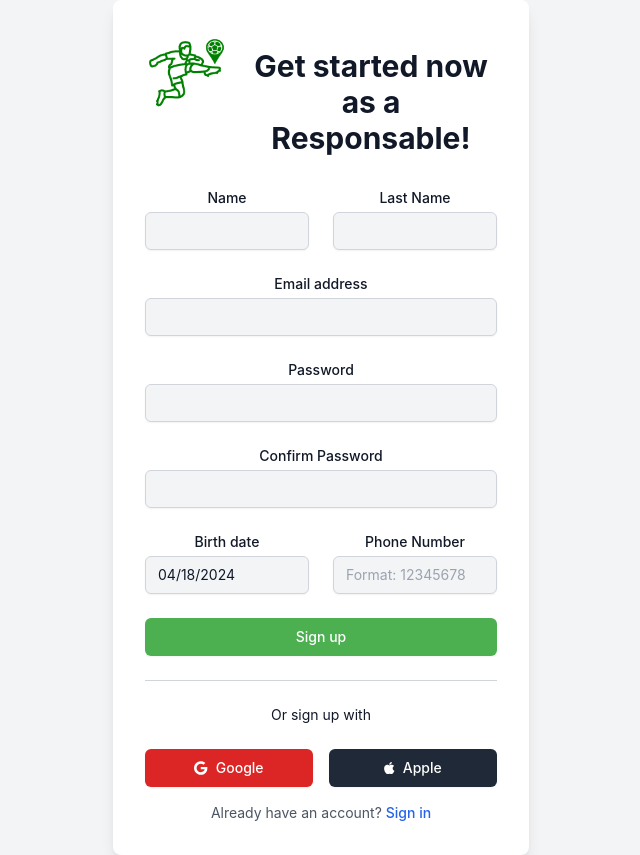
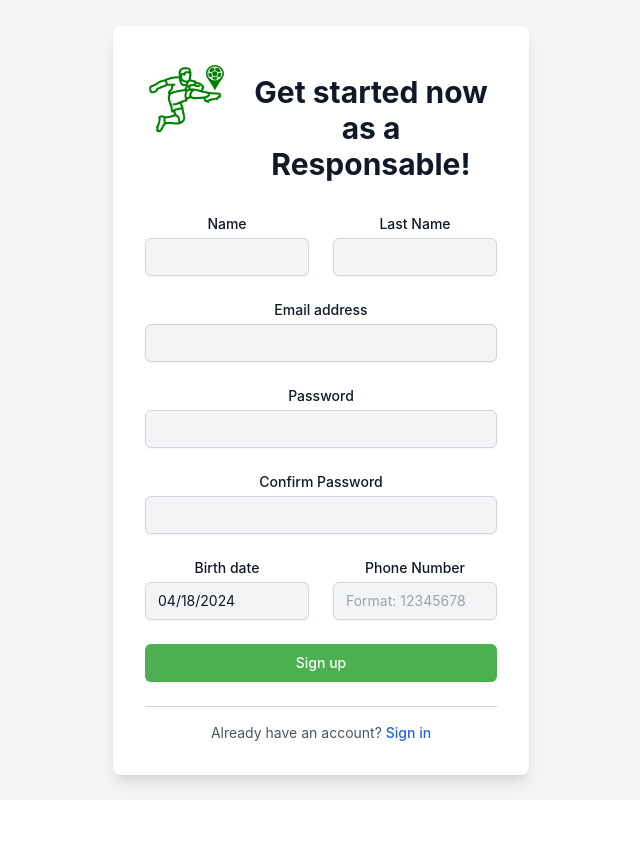
Before and after one commit to Zouaoui-Montassar/Takwirti, a React (Create React App) app in the folder frontend/: page /signuprespo in a window 1280 px wide. Shown: the whole page, without its empty margins (319-959 px from the left). After the commit the page ends 800 px from the top, so only its background shows below. Built offline with nearby package versions, Linux system fonts and the light colour scheme; no server answers.

Commit message:
sign up ausii

```diff
--- a/frontend/src/pages/sign_up.jsx
+++ b/frontend/src/pages/sign_up.jsx
@@ -269,25 +269,6 @@ const Sign_up = ({xxx}) => {
               {error && <div className="text-red-500 text-sm mt-2">{error}</div>}
             </div>
             <hr className="my-6 border-gray-300" />
-            <p className="text-center text-sm text-gray-900">Or sign up with</p>
-            <div className="flex justify-center space-x-4">
-      <button
-        type="button"
-        className="flex items-center justify-center w-1/2 py-2 px-4 border border-transparent rounded-md shadow-sm text-sm font-medium text-white bg-red-600 hover:bg-red-700 focus:outline-none focus:ring-2 focus:ring-offset-2 focus:ring-red-500"
-        onClick={handleGoogleSignIn}
-      >
-        <FontAwesomeIcon icon={faGoogle} className="mr-2" />
-        Google
-      </button>
-      <button
-        type="button"
-        className="flex items-center justify-center w-1/2 py-2 px-4 border border-transparent rounded-md shadow-sm text-sm font-medium text-white bg-gray-800 hover:bg-gray-900 focus:outline-none focus:ring-2 focus:ring-offset-2 focus:ring-gray-700"
-        onClick={handleAppleSignIn}
-      >
-        <FontAwesomeIcon icon={faApple} className="mr-2" />
-        Apple
-      </button>
-    </div>
           </form>
           <p className="mt-4 text-center text-sm text-gray-600">
             Already have an account?{' '}
```
